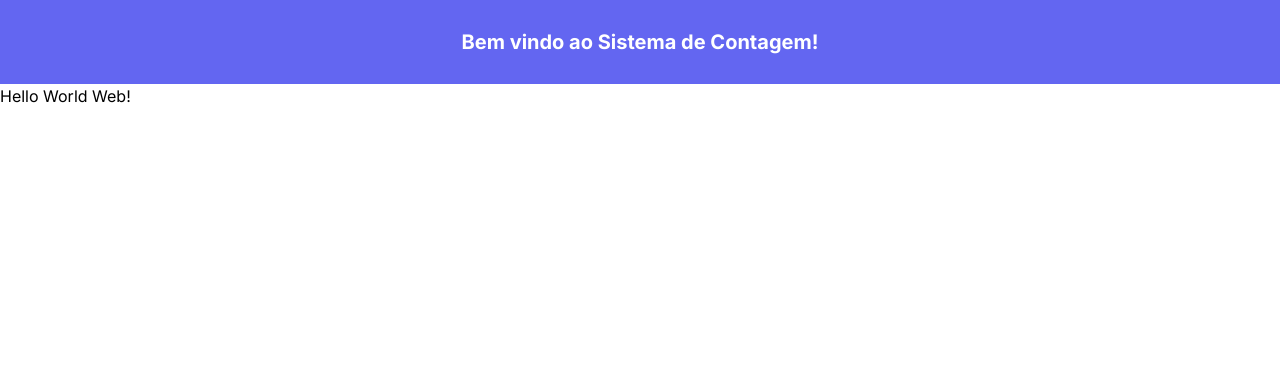
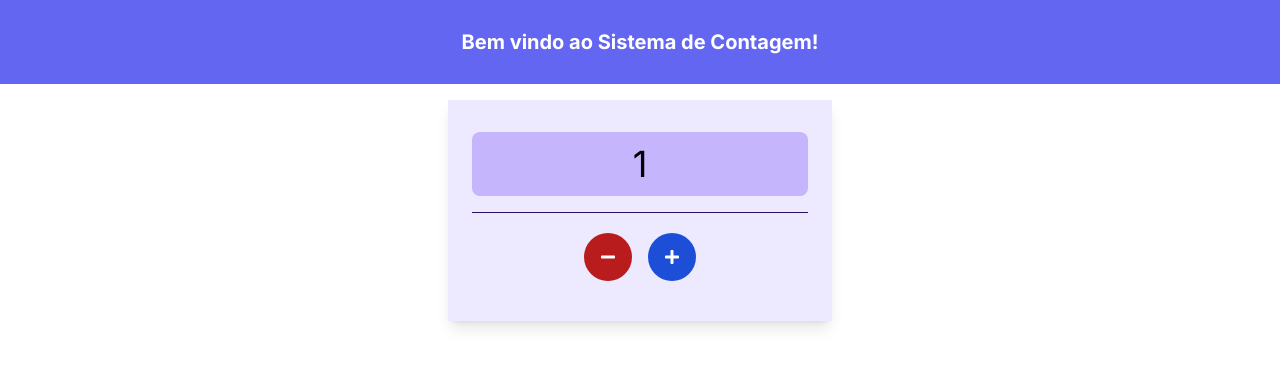
Before and after one commit to estevan324/counter-and-recipes, a Next.js app: page / in a window 1280 px wide. Shown: the top 366 px of the page. Built offline with nearby package versions, Linux system fonts and the light colour scheme.

Commit message:
feat: counter component

```diff
--- a/src/app/page.tsx
+++ b/src/app/page.tsx
@@ -1,5 +1,10 @@
+import Counter from "@/components/counter";
 import React from "react";
 
 export default function Home() {
-  return <div>Hello World Web!</div>;
+  return (
+    <div>
+      <Counter className="mt-4 mx-auto" initialCount={1} />
+    </div>
+  );
 }
--- /dev/null
+++ b/src/components/counter/CounterButton.tsx
@@ -0,0 +1,24 @@
+import React from "react";
+
+interface CounterButtonProps {
+  onClick: () => void;
+  children: React.ReactNode;
+  backgroundColor: string;
+  hover?: string;
+}
+
+export default function CounterButton({
+  children,
+  onClick,
+  backgroundColor,
+  hover,
+}: CounterButtonProps) {
+  return (
+    <button
+      className={`${backgroundColor} hover:${hover} p-4 rounded-full mx-2`}
+      onClick={onClick}
+    >
+      {children}
+    </button>
+  );
+}
--- /dev/null
+++ b/src/components/counter/index.tsx
@@ -0,0 +1,40 @@
+"use client";
+
+import React from "react";
+import CounterButton from "./CounterButton";
+import { FaPlus, FaMinus } from "react-icons/fa";
+
+interface CounterProps {
+  className?: string;
+  initialCount?: number;
+}
+
+export default function Counter({ className, initialCount = 0 }: CounterProps) {
+  return (
+    <div
+      className={`${className} shadow-lg w-96 p-6 bg-violet-100 divide-y divide-violet-950`}
+    >
+      <p className="text-4xl text-center py-3 my-2 bg-violet-300 rounded-lg">
+        {initialCount}
+      </p>
+      <div className="my-4 flex justify-center">
+        <div className="mt-5">
+          <CounterButton
+            backgroundColor="bg-red-700"
+            hover="bg-red-800"
+            onClick={() => {}}
+          >
+            <FaMinus color="#fff" />
+          </CounterButton>
+          <CounterButton
+            backgroundColor="bg-blue-700"
+            hover="bg-blue-900"
+            onClick={() => {}}
+          >
+            <FaPlus color="#fff" />
+          </CounterButton>
+        </div>
+      </div>
+    </div>
+  );
+}
```
Also changed, not shown: package.json (+5 -4 lines), 1 other file (tests, documents, lock files or other folders).
